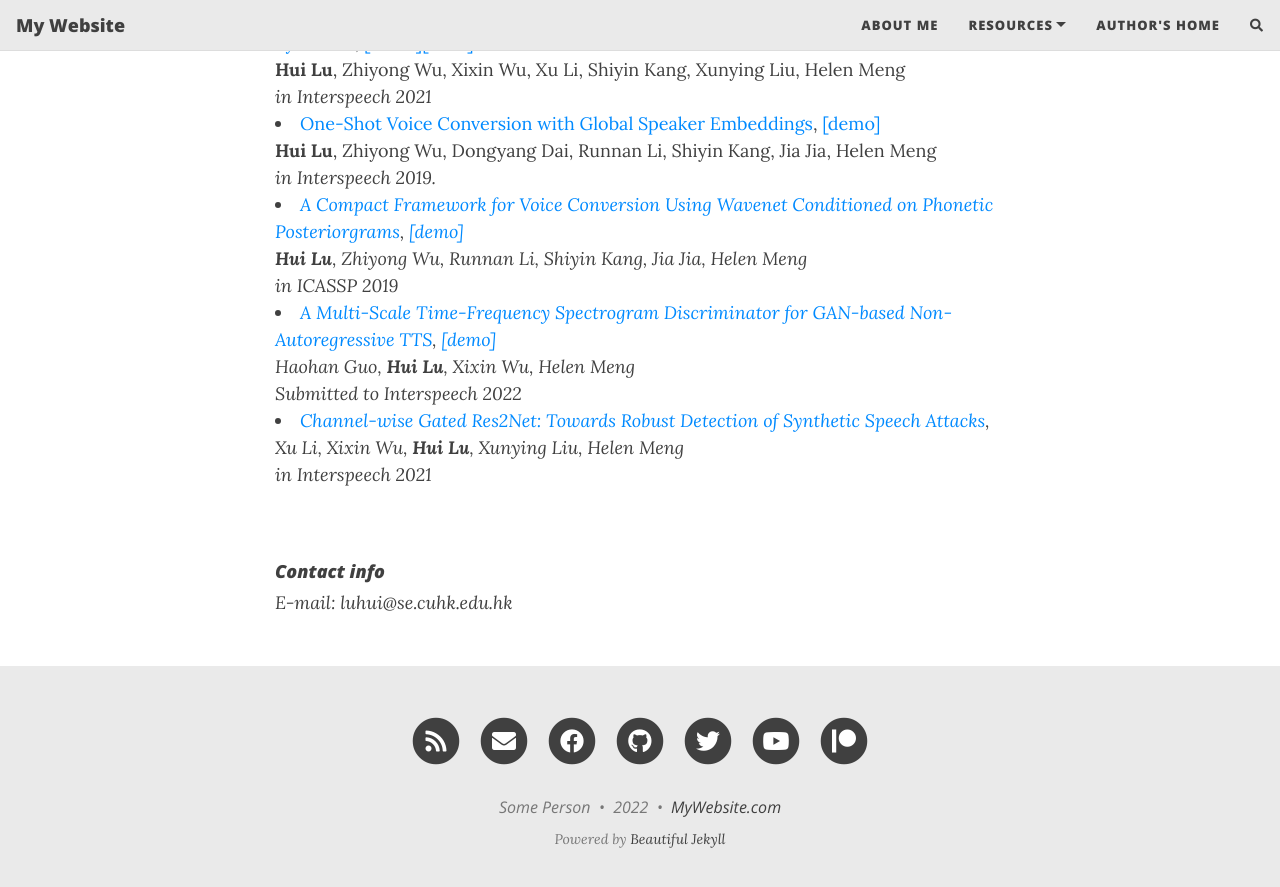
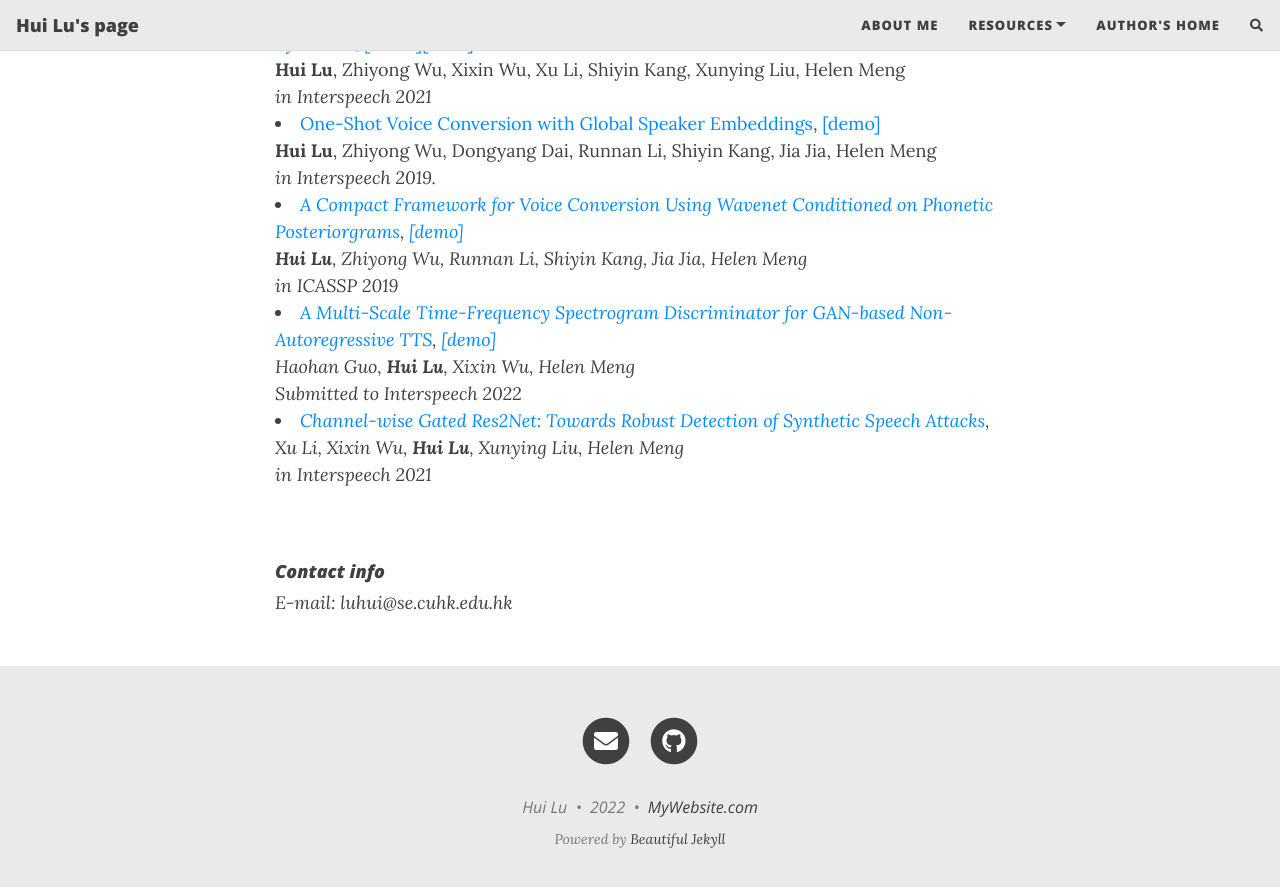
Before and after one commit to light1726/light1726.github.io, a Jekyll site: the page built from index.html, in a window 1280 px wide and 900 px high, scrolled down 1023 px. Shown: the top 887 px of the window. Built offline with Jekyll 4.4.1, drawn with Linux system fonts in a browser that asks for light colours; nearby versions of some CDN libraries; the list of posts is cut into pages by our own code; comment, search, counter and statistics services are not loaded; some of the changed lines change nothing that is shown.

Commit message:
update config

```diff
--- a/_config.yml
+++ b/_config.yml
@@ -6,10 +6,10 @@
 # --- Required options --- #
 
 # Name of website
-title: My Website
+title: Hui Lu's page
 
 # Your name to show in the footer
-author: Some Person
+author: Hui Lu
 
 # --- List of links in the navigation bar --- #
 
@@ -18,7 +18,7 @@ navbar-links:
   Resources:
     - Beautiful Jekyll: "https://beautifuljekyll.com"
     - Learn markdown: "https://www.markdowntutorial.com/"
-  Author's home: "https://deanattali.com"
+  Author's home: "https://light1726.github.io"
 
 # --- Logo --- #
 
@@ -39,13 +39,13 @@ round-avatar: true
 # Select the social network links that you want to show in the footer.
 # Uncomment the links you want to show and add your information to each one.
 social-network-links:
-  email: "someone@example.com"
-  rss: true  # remove this line if you don't want to show an RSS link at the bottom
-  facebook: deanattali
-  github: daattali
-  twitter: daattali
-  patreon: DeanAttali
-  youtube: c/daattali
+  email: "luhui@se.cuhk.edu.hk"
+#  rss: true  # remove this line if you don't want to show an RSS link at the bottom
+#  facebook: deanattali
+  github: light1726
+#  twitter: daattali
+#  patreon: DeanAttali
+#  youtube: c/daattali
 #  medium: yourname
 #  reddit: yourname
 #  linkedin: daattali
@@ -217,7 +217,7 @@ date_format: "%B %-d, %Y"
 # --- You don't need to touch anything below here (but you can if you want) --- #
 
 # Output options (more information on Jekyll's site)
-timezone: "America/Toronto"
+timezone: "China/Shanghai"
 markdown: kramdown
 highlighter: rouge
 permalink: /:year-:month-:day-:title/
@@ -257,5 +257,6 @@ plugins:
   - jekyll-paginate
   - jekyll-sitemap
 
+theme: jekyll-theme-cayman
 # Beautiful Jekyll / Dean Attali
 # 2fc73a3a967e97599c9763d05e564189
```
